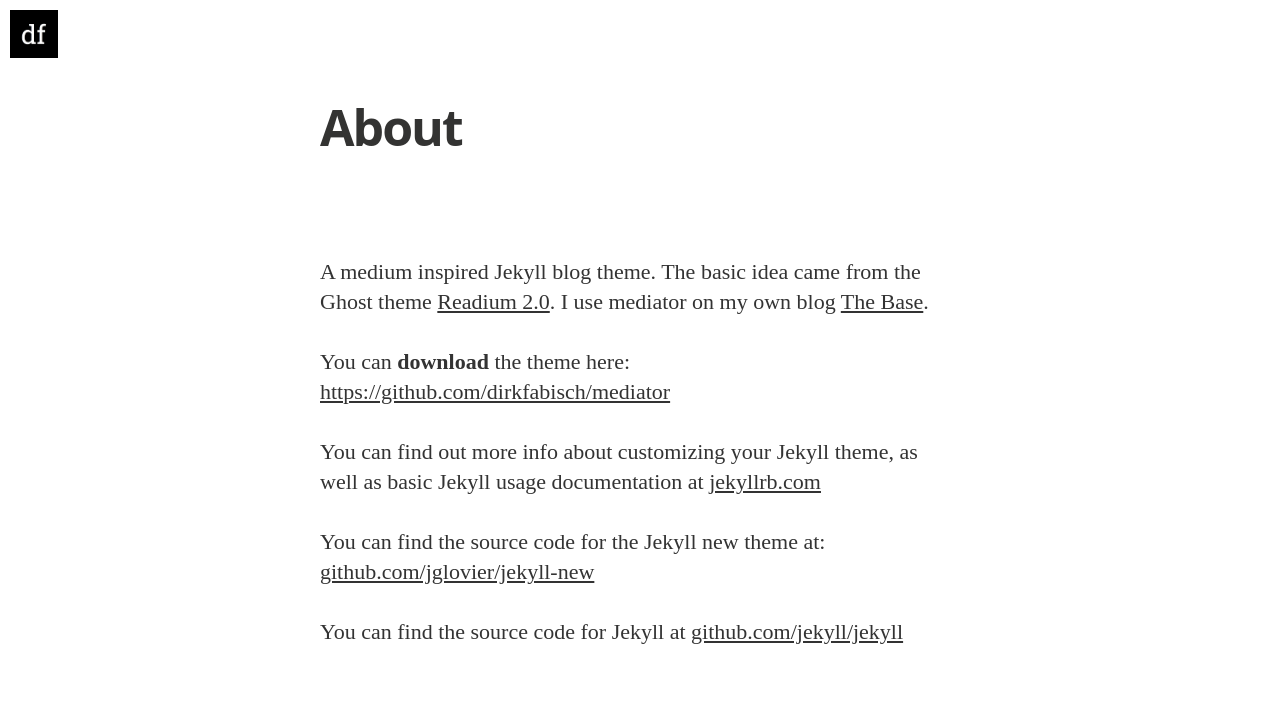
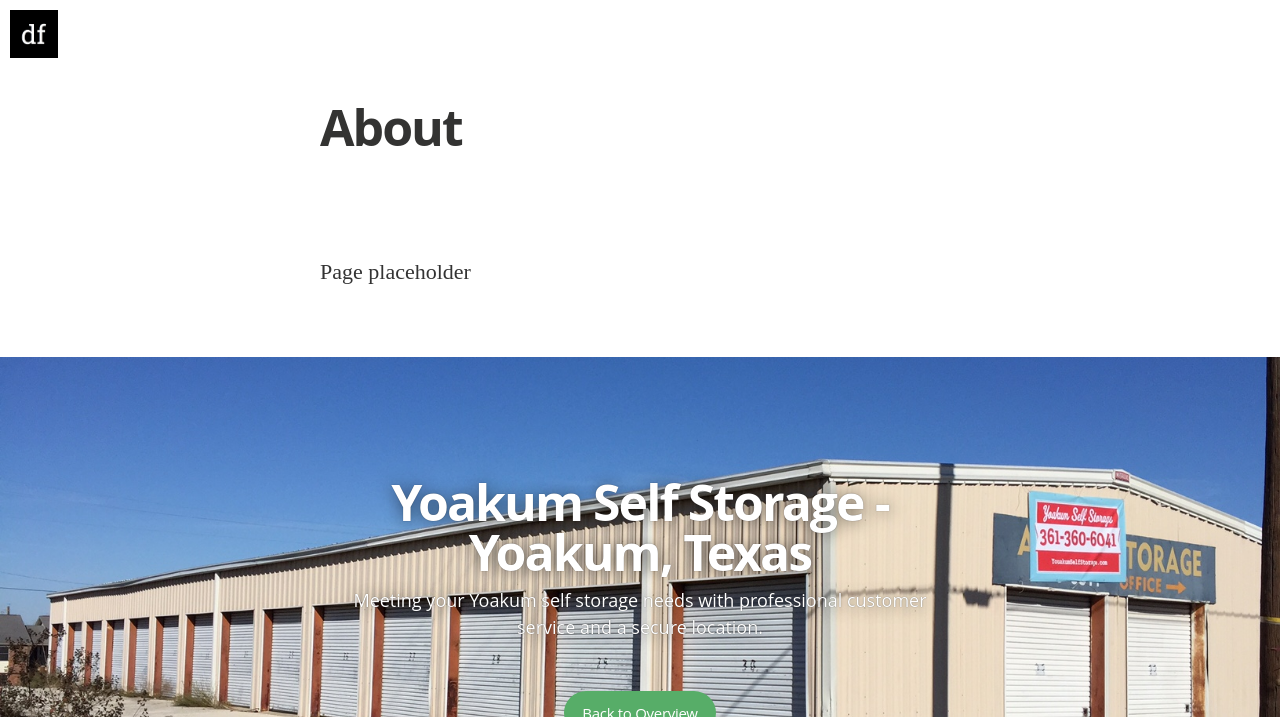
Before and after one commit to 5p3c7r3/yoakumselfstorage.com, a Jekyll site: the page built from about.md, in a window 1280 px wide. Shown: the top 717 px of the page. Built offline with Jekyll 4.4.1, drawn with Linux system fonts in a browser that asks for light colours; nearby versions of some CDN libraries; some web fonts are replaced; Markdown is read by kramdown in place of the engine named in the settings; some of the changed text lies outside the part shown; grey boxes are pictures that could not be loaded.

Commit message:
initial site config

```diff
--- a/_config.yml
+++ b/_config.yml
@@ -5,26 +5,26 @@ gems:
   - jemoji
 
 # Site settings
-title: "Mediator"
+title: "Yoakum Self Storage - Yoakum, Texas"
 description: > # this means to ignore newlines until "email:"
-   A Jekyll theme - Medium inspired
+   Meeting your Yoakum self storage needs with professional customer service and a secure location.
 
-email: a-mail@mail.mail
+email: tim@512re.com
 #blog logo
-logo: "/assets/images/df_logo.jpg"
+logo: "/assets/images/logo.jpg"
 # blog cover
-cover: "/assets/images/cA4aKEIPQrerBnp1yGHv_IMG_9534-3-2.jpg"
+cover: "/assets/images/background_image.jpg"
 
-name: 'Dirk Fabisch'
-author: 'Dirk Fabisch'
+name: 'Tim Hendricks'
+author: 'Tim Hendricks'
 author_image: "/assets/images/author.jpg"
 
 paginate:	5
 
-url: "http://myblog.***.***" # the base hostname & protocol for your site
+url: "https://www.yoakumselfstorage.com" # the base hostname & protocol for your site
 baseurl: ""
 #used to display twitter cards
-twitter_handle: '@dirkfabisch'
+twitter_handle: '@yoakumselfstorage'
 
 #fill in disqus shortname to use disqus
 #disqus: disqus-shortname
@@ -32,7 +32,7 @@ twitter_handle: '@dirkfabisch'
 # social icons and sharing options
 social:
   - icon:	twitter
-    url:	https://twitter.com/dirkfabisch
+    url:	https://twitter.com/yoakumselfstorage
     desc: Follow me on twitter
     share_url: http://twitter.com/share
     share_title: ?text=
@@ -45,12 +45,12 @@ social:
 #    share_title: ?t=
 #    share_link: "&amp;u="
 
-  - icon:	github
-    url:	https://github.com/dirkfabisch
-    desc:	Fork me on github
-    share_url:
-    share_title:
-    share_link:
+#  - icon:	github
+#    url:	https://github.com/dirkfabisch
+#    desc:	Fork me on github
+#    share_url:
+#    share_title:
+#    share_link:
 
 #  - icon:	google-plus
 #    url:	https://google.com/???
--- a/_includes/head.html
+++ b/_includes/head.html
@@ -6,6 +6,7 @@
   <meta http-equiv="X-UA-Compatible" content="IE=edge">
 
   <title>{% if page.title %}{{ page.title }}{% else %}{{ site.title }}{% endif %}</title>
+  <meta name="keywords" content="Yoakum Self Storage, Yoakum, Self, Storage">
   <meta name="description" content="{% if page.excerpt %}{{ page.excerpt }}{% else %}{{ site.description }}{% endif %}" />
 
   <meta name="HandheldFriendly" content="True" />
--- a/about.md
+++ b/about.md
@@ -3,15 +3,4 @@ layout: page
 title: About
 permalink: /about/
 ---
-
-A medium inspired Jekyll blog theme. The basic idea came from the Ghost theme
-[Readium 2.0](http://www.svenread.com/readium-ghost-theme/). I use mediator on my own blog [The Base](blog.base68.com).
-
-You can **download** the theme here:
-[https://github.com/dirkfabisch/mediator](https://github.com/dirkfabisch/mediator)
-
-You can find out more info about customizing your Jekyll theme, as well as basic Jekyll usage documentation at [jekyllrb.com](http://jekyllrb.com/)
-
-You can find the source code for the Jekyll new theme at: [github.com/jglovier/jekyll-new](https://github.com/jglovier/jekyll-new)
-
-You can find the source code for Jekyll at [github.com/jekyll/jekyll](https://github.com/jekyll/jekyll)
+Page placeholder
```
Also changed, not shown: _posts/2014-08-29-welcome-to-jekyll.markdown (deleted, +0 -39 lines), _posts/2014-11-30-mediator_features.markdown (deleted, +0 -39 lines), Gemfile.lock, assets/article_images/about/carb_book_logo.png (deleted), assets/images/background_image.jpg, assets/images/inside.jpg (added), assets/images/logo.jpg (renamed from assets/images/df_logo.jpg), assets/images/screenshot1.jpg (deleted), assets/images/screenshot2.jpg (deleted), assets/images/screenshot3.jpg (deleted), 2 other files.
